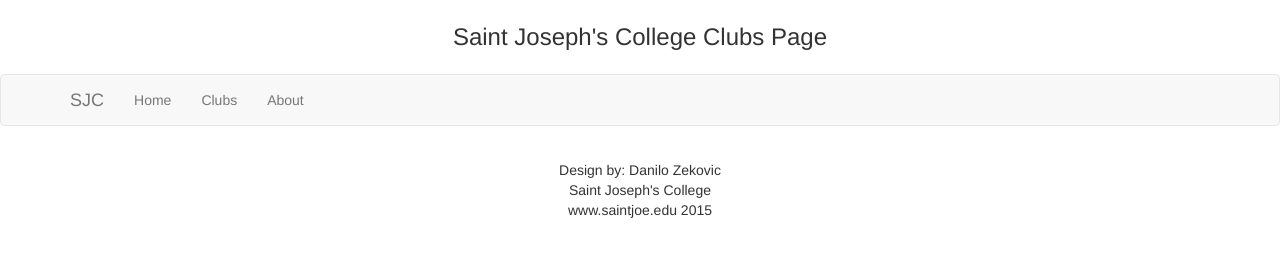
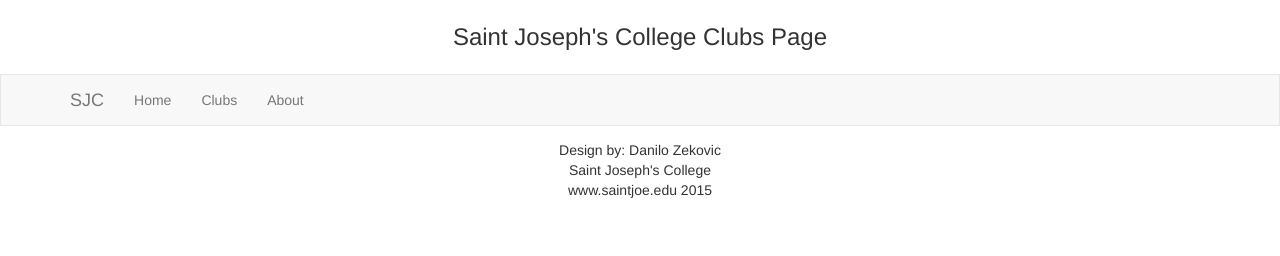
Before and after one commit to Danilo-Zekovic/SJCclubs, a website: page html/index.html in a window 1280 px wide. Drawn offline with Linux system fonts and the light colour scheme.

Commit message:
forced some style to navbar

```diff
--- a/css/nav.css
+++ b/css/nav.css
@@ -3,3 +3,8 @@
  * Danilo Zekovic
  * Contains styles for navigation bar. testing
  */
+
+ .navbar-custom  {
+   margin-bottom: 0px !important;
+   border-radius: 0px !important;
+ }
```
